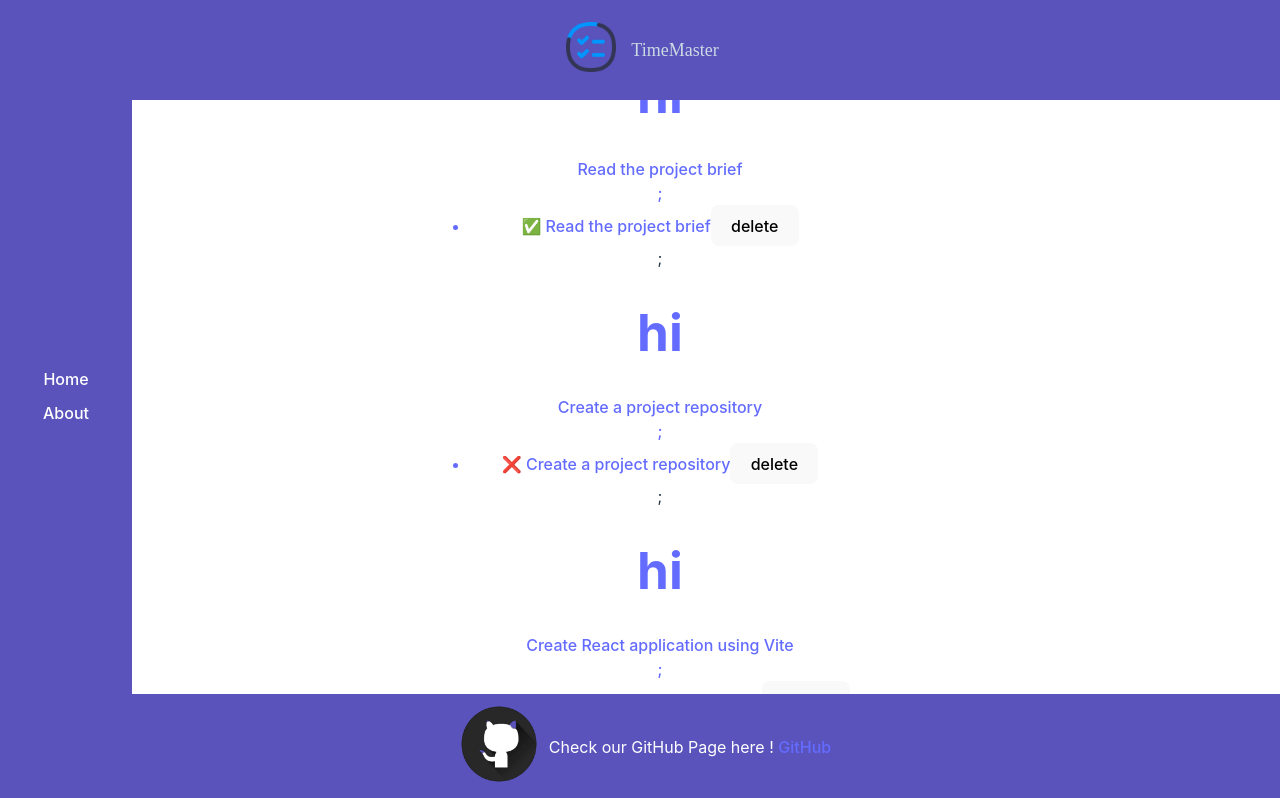
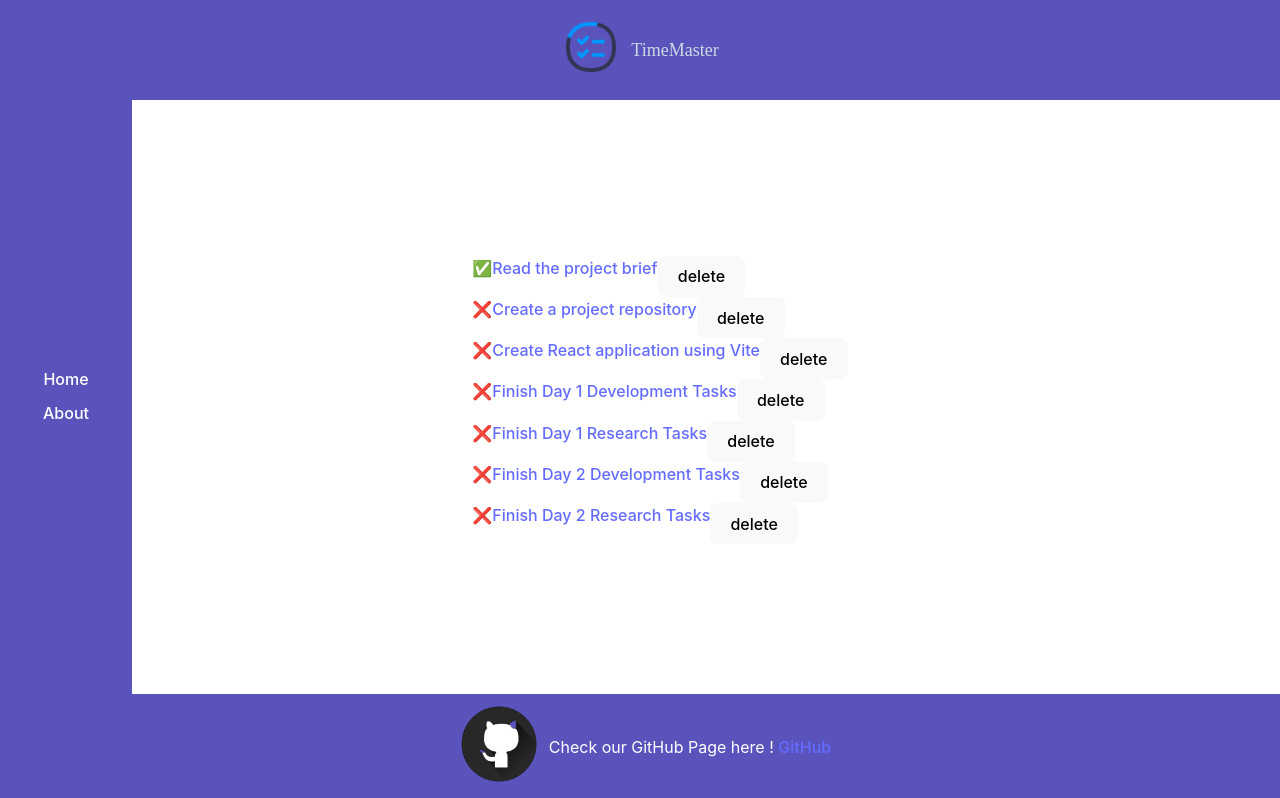
Before and after one commit to Saeideh-Bahadoran/ReactToDoApp, a React (Vite) app: page / in a window 1280 px wide. Shown: the top 798 px of the page. Built offline with nearby package versions, Linux system fonts and the light colour scheme; the HTML template or start-up script is replaced by a standard one.

Commit message:
Day3 done

```diff
--- a/src/App.css
+++ b/src/App.css
@@ -129,3 +129,7 @@
 .read-the-docs {
   color: #888;
 }
+
+.item{
+display: flex;
+}
--- a/src/App.jsx
+++ b/src/App.jsx
@@ -22,9 +22,10 @@ function App() {
 
       <Routes>
         <Route path="/" element={<HomePage />} />
-        <Route path="/AboutPage" element={<AboutPage />} />
-        <Route path="/NotFoundPage" element={<NotFoundPage />} />
-        <Route path="/TaskDetailsPage" element={<TaskDetailsPage />} />
+        <Route path="/about" element={<AboutPage />} />
+        <Route path="/not-found" element={<NotFoundPage />} />
+        <Route path="/task-details/:taskId" element={<TaskDetailsPage />} />
+        <Route path="*" element={<NotFoundPage />} />
       </Routes>
     </div>
   );
--- a/src/Components/ListItem.jsx
+++ b/src/Components/ListItem.jsx
@@ -1,13 +1,16 @@
 import tasksData from '../tasks.json';
 import { useState } from 'react';
+import { Link } from "react-router-dom";
 
 const ListItem = ({ currentTask, remove }) => {
 
     return (
         // <li>{currentTask.task}</li>
 
-        <li>
-            {currentTask.completed ? "✅  " + currentTask.task : "❌  " + currentTask.task}
+        <li className='item'>
+
+            {currentTask.completed ?<div>✅ </div> : <div>❌</div>}
+            <Link to={`/task-details/${currentTask.id}`}>{currentTask.task}</Link>
             <button type='button' onClick={() => remove(currentTask)}>delete</button>
         </li>
 
--- a/src/Components/Sidebar.jsx
+++ b/src/Components/Sidebar.jsx
@@ -7,12 +7,12 @@ const Sidebar = () => {
     <div className="sidebar">
       <ul>
         <li>
-          <NavLink to="/" exact>
+          <NavLink to="/">
             Home
           </NavLink>
         </li>
         <li>
-          <NavLink to="/AboutPage">About</NavLink>
+          <NavLink to="/about">About</NavLink>
         </li>
       </ul>
     </div>
--- a/src/Components/TasksList.jsx
+++ b/src/Components/TasksList.jsx
@@ -2,7 +2,7 @@ import tasksData from "../tasks.json";
 import { useState } from "react";
 import ListItem from "./ListItem";
 import { Link } from "react-router-dom";
-import TaskDetailsPage from "../assets/Pages/TaskDetailsPage";
+
 const TasksList = () => {
   const [tasks, setTasks] = useState(tasksData);
 
@@ -13,18 +13,18 @@ const TasksList = () => {
   return (
     <>
       <ul>
-        {tasks.map((item) => (
-          <div key={item.task}>
-            <Link to="/TaskDetailsPage">
-              <TaskDetailsPage {...item} />;
+        {tasks.map((item) => {
+          return(
+          <div key={item.id}>
+
+
               <ListItem
                 currentTask={item}
                 remove={(item) => removeItem(item)}
               />
-            </Link>
-            ;
+
           </div>
-        ))}
+        )})}
       </ul>
     </>
   );
--- a/src/assets/Pages/HomePage.jsx
+++ b/src/assets/Pages/HomePage.jsx
@@ -3,9 +3,9 @@ import TasksList from "../../Components/TasksList";
 
 const HomePage = () => {
   return (
-    <>
+
       <TasksList />
-    </>
+
   );
 };
 
--- a/src/assets/Pages/NotFoundPage.jsx
+++ b/src/assets/Pages/NotFoundPage.jsx
@@ -3,7 +3,7 @@ import React from "react";
 const NotFoundPage = () => {
   return (
     <>
-      <h1>404 Not Found</h1>;
+      <h1>404 Page Not Found</h1>;
     </>
   );
 };
--- a/src/assets/Pages/TaskDetailsPage.jsx
+++ b/src/assets/Pages/TaskDetailsPage.jsx
@@ -1,15 +1,19 @@
 import React from "react";
 import tasksData from "../../tasks.json";
+import { useParams, Link } from 'react-router-dom';
 
-const TaskDetailsPage = (currentTask) => {
-  const TaskDetail = tasksData.find(
-    (newTask) => newTask.task === currentTask.task
-  );
+
+const TaskDetailsPage = () => {
+  const { taskId } = useParams();
+  console.log('taskId -->', taskId);
+  const detailItem = tasksData.find((item)=> item.id === taskId)
+  console.log(tasksData , detailItem)
 
   return (
     <>
-      <h1>hi</h1>
-      <div>{TaskDetail.task}</div>
+      {/* <h1>hi</h1> */}
+      <div>{detailItem.task}</div>
+      <button type="button"><Link to= "/">Back</Link></button>
     </>
   );
 };
--- a/src/tasks.json
+++ b/src/tasks.json
@@ -1,9 +1,9 @@
 [
-  { "task": "Read the project brief", "completed": true},
-  { "task": "Create a project repository", "completed": false},
-  { "task": "Create React application using Vite", "completed": false},
-  { "task": "Finish Day 1 Development Tasks", "completed": false},
-  { "task": "Finish Day 1 Research Tasks", "completed": false},
-  { "task": "Finish Day 2 Development Tasks", "completed": false},
-  { "task": "Finish Day 2 Research Tasks", "completed": false}
+  { "id": "0", "task": "Read the project brief", "completed": true},
+  { "id": "1", "task": "Create a project repository", "completed": false},
+  { "id": "2", "task": "Create React application using Vite", "completed": false},
+  { "id": "3", "task": "Finish Day 1 Development Tasks", "completed": false},
+  { "id": "4", "task": "Finish Day 1 Research Tasks", "completed": false},
+  { "id": "5", "task": "Finish Day 2 Development Tasks", "completed": false},
+  { "id": "6", "task": "Finish Day 2 Research Tasks", "completed": false}
 ]
```
